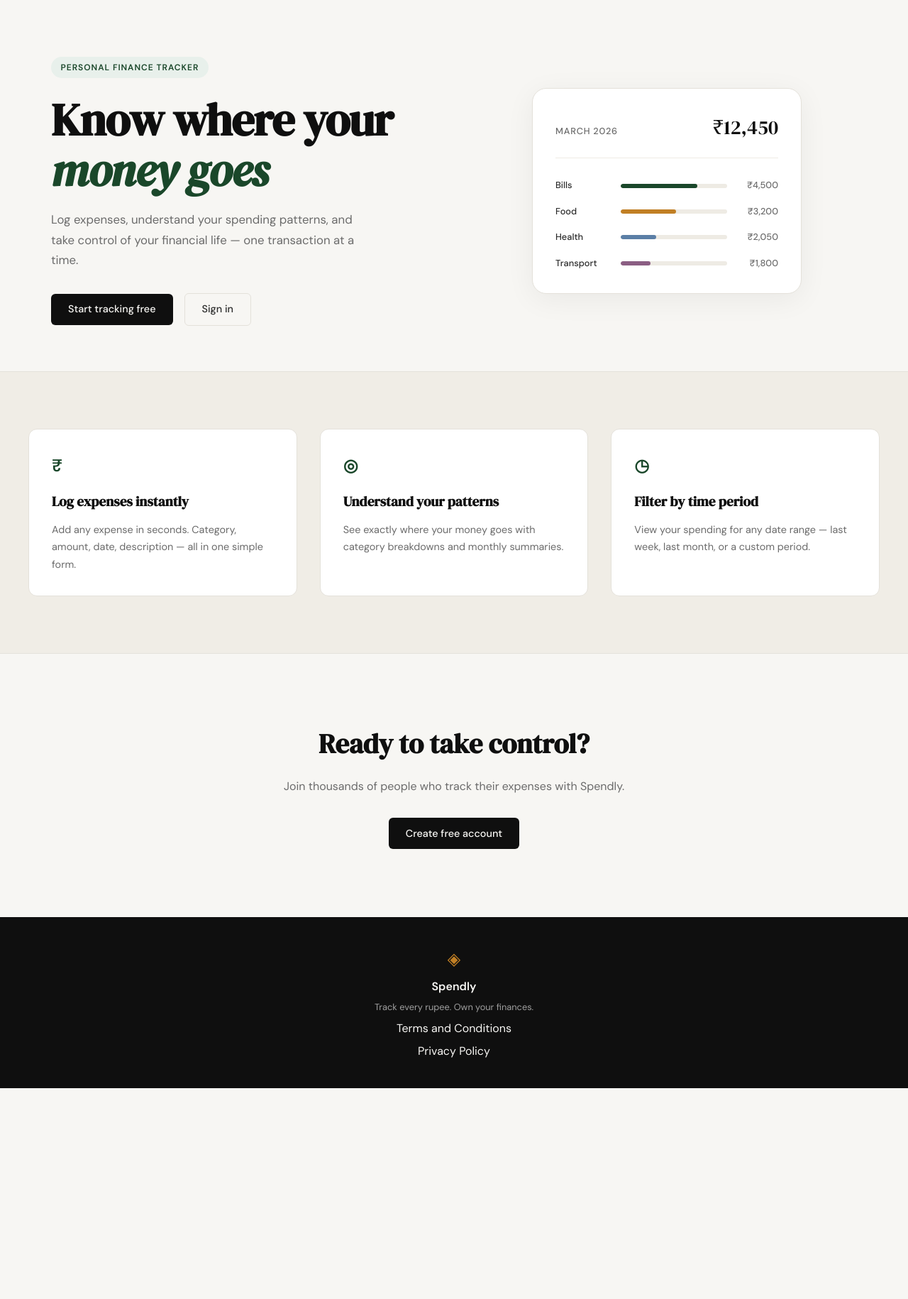
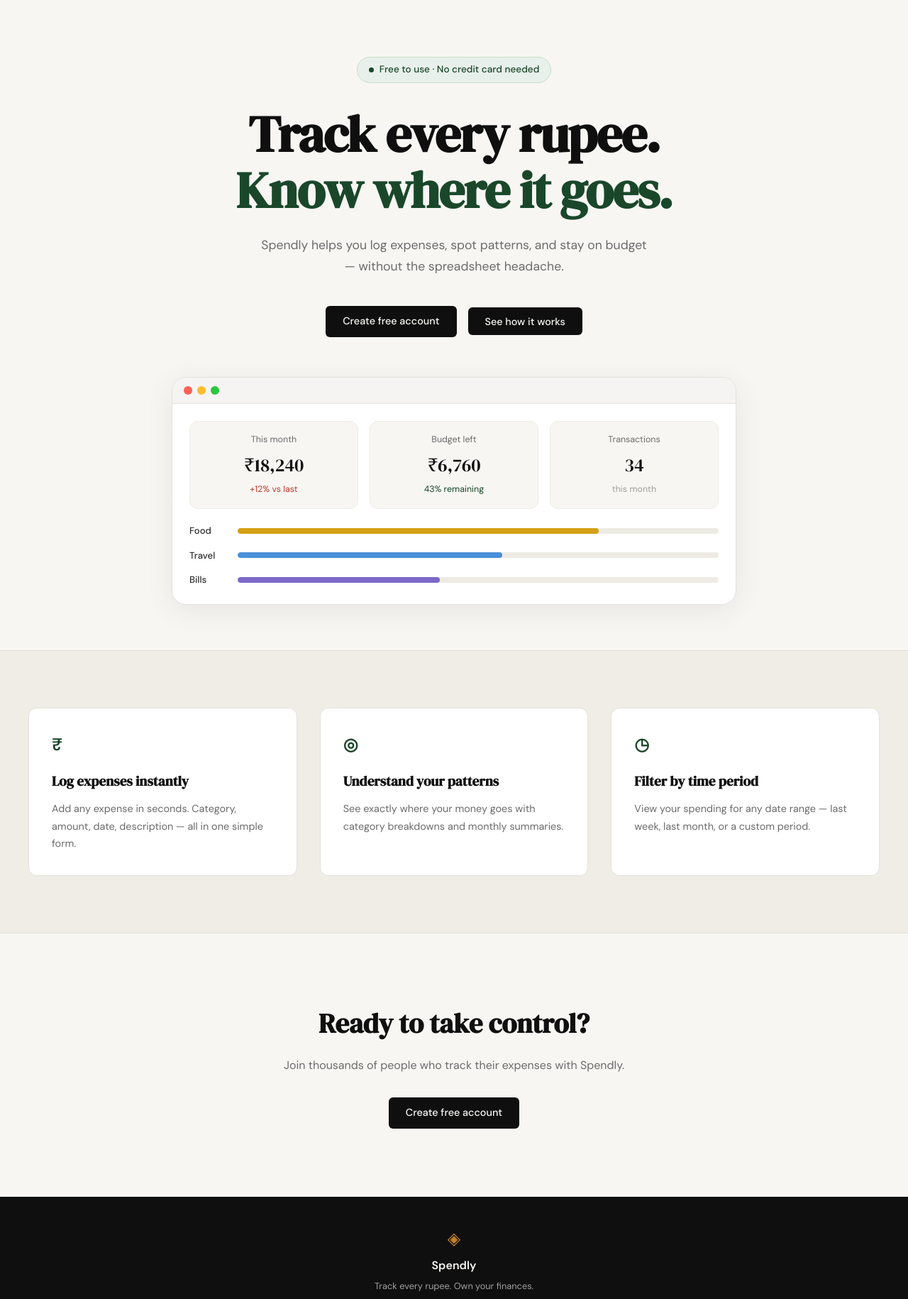
Before and after one commit to AhsanBilal157/todo_ClaudeCode, a Flask app: page / in a window 1280 px wide. Shown: the part 61-1891 px from the top of the page at 71% size. Before the commit the page ends 1594 px from the top, so only its background shows below. Run offline with Flask 3, Linux system fonts and the light colour scheme.

Commit message:
landing: update hero section and added youtube video

```diff
--- a/static/css/style.css
+++ b/static/css/style.css
@@ -125,114 +125,166 @@ a { color: inherit; text-decoration: none; }
 
 .hero {
     padding: 5rem 2rem 4rem;
-    display: grid;
-    grid-template-columns: 1fr 1fr;
-    gap: 4rem;
+    display: flex;
+    flex-direction: column;
     align-items: center;
-    max-width: var(--max-width);
+    text-align: center;
+    max-width: 860px;
     margin: 0 auto;
 }
 
+.hero-inner {
+    display: flex;
+    flex-direction: column;
+    align-items: center;
+}
+
 .hero-badge {
-    display: inline-block;
+    display: inline-flex;
+    align-items: center;
+    gap: 0.5rem;
     background: var(--accent-light);
     color: var(--accent);
-    font-size: 0.75rem;
-    font-weight: 600;
-    letter-spacing: 0.08em;
-    text-transform: uppercase;
-    padding: 0.35rem 0.85rem;
+    font-size: 0.85rem;
+    font-weight: 500;
+    padding: 0.4rem 1rem;
     border-radius: 999px;
-    margin-bottom: 1.5rem;
+    margin-bottom: 2rem;
+    border: 1px solid #c5deca;
+}
+
+.hero-badge-dot {
+    width: 7px;
+    height: 7px;
+    border-radius: 50%;
+    background: var(--accent);
+    flex-shrink: 0;
 }
 
 .hero-title {
     font-family: var(--font-display);
-    font-size: clamp(2.5rem, 5vw, 4rem);
+    font-size: clamp(2.8rem, 6vw, 4.5rem);
     line-height: 1.1;
     letter-spacing: -0.02em;
     color: var(--ink);
-    margin-bottom: 1.25rem;
+    margin-bottom: 1.5rem;
 }
 
 .hero-title em {
-    font-style: italic;
+    font-style: normal;
     color: var(--accent);
 }
 
 .hero-subtitle {
-    font-size: 1.05rem;
+    font-size: 1.1rem;
     color: var(--ink-muted);
     line-height: 1.7;
-    max-width: 460px;
-    margin-bottom: 2rem;
+    max-width: 560px;
+    margin-bottom: 2.5rem;
 }
 
 .hero-actions {
     display: flex;
     gap: 1rem;
     align-items: center;
+    margin-bottom: 3.5rem;
 }
 
 /* ------------------------------------------------------------------ */
-/* Mock card (hero visual)                                             */
+/* Mock browser (hero visual)                                          */
 /* ------------------------------------------------------------------ */
 
 .hero-visual {
-    display: flex;
-    justify-content: center;
+    width: 100%;
 }
 
-.mock-card {
+.mock-browser {
     background: var(--paper-card);
     border: 1px solid var(--border);
     border-radius: var(--radius-lg);
-    padding: 2rem;
+    overflow: hidden;
+    box-shadow: 0 8px 40px rgba(0,0,0,0.07);
     width: 100%;
-    max-width: 380px;
-    box-shadow: 0 8px 40px rgba(0,0,0,0.06);
 }
 
-.mock-card-header {
+.mock-browser-chrome {
+    background: #f5f4f2;
+    border-bottom: 1px solid var(--border);
+    padding: 0.75rem 1rem;
     display: flex;
-    justify-content: space-between;
-    align-items: baseline;
-    margin-bottom: 1.75rem;
-    padding-bottom: 1.25rem;
-    border-bottom: 1px solid var(--border-soft);
+    align-items: center;
+    gap: 0.45rem;
 }
 
-.mock-label {
-    font-size: 0.8rem;
-    font-weight: 500;
-    color: var(--ink-muted);
-    text-transform: uppercase;
-    letter-spacing: 0.06em;
+.mock-dot {
+    width: 12px;
+    height: 12px;
+    border-radius: 50%;
 }
 
-.mock-total {
-    font-family: var(--font-display);
-    font-size: 1.75rem;
-    color: var(--ink);
+.mock-dot-red    { background: #ff5f57; }
+.mock-dot-yellow { background: #febc2e; }
+.mock-dot-green  { background: #28c840; }
+
+.mock-dashboard {
+    padding: 1.5rem;
+    display: flex;
+    flex-direction: column;
+    gap: 1.25rem;
 }
 
-.mock-bars { display: flex; flex-direction: column; gap: 1rem; }
+.mock-stats {
+    display: grid;
+    grid-template-columns: repeat(3, 1fr);
+    gap: 1rem;
+}
+
+.mock-stat-card {
+    background: var(--paper);
+    border: 1px solid var(--border-soft);
+    border-radius: var(--radius-md);
+    padding: 1rem 1.25rem;
+}
+
+.mock-stat-label {
+    font-size: 0.78rem;
+    color: var(--ink-muted);
+    margin-bottom: 0.35rem;
+}
+
+.mock-stat-value {
+    font-family: var(--font-display);
+    font-size: 1.6rem;
+    color: var(--ink);
+    margin-bottom: 0.25rem;
+}
+
+.mock-stat-sub {
+    font-size: 0.78rem;
+    color: var(--ink-faint);
+}
+
+.mock-stat-up    { color: #c0392b; }
+.mock-stat-green { color: var(--accent); }
+
+.mock-bars { display: flex; flex-direction: column; gap: 0.85rem; }
 
 .mock-bar-row {
     display: grid;
-    grid-template-columns: 80px 1fr 60px;
+    grid-template-columns: 56px 1fr;
     align-items: center;
     gap: 0.75rem;
 }
 
 .mock-cat {
-    font-size: 0.8rem;
+    font-size: 0.82rem;
     font-weight: 500;
     color: var(--ink-soft);
+    text-align: left;
 }
 
 .mock-bar-track {
-    height: 6px;
+    height: 8px;
     background: var(--border-soft);
     border-radius: 999px;
     overflow: hidden;
@@ -240,21 +292,12 @@ a { color: inherit; text-decoration: none; }
 
 .mock-bar {
     height: 100%;
-    background: var(--accent);
     border-radius: 999px;
-    transition: width 0.6s ease;
 }
 
-.mock-bar-2 { background: var(--accent-2); }
-.mock-bar-3 { background: #5b7fa6; }
-.mock-bar-4 { background: #8b5e83; }
-
-.mock-amt {
-    font-size: 0.8rem;
-    font-weight: 500;
-    color: var(--ink-muted);
-    text-align: right;
-}
+.mock-bar-food   { background: #d4a017; }
+.mock-bar-travel { background: #4a90d9; }
+.mock-bar-bills  { background: #7b68c8; }
 
 /* ------------------------------------------------------------------ */
 /* Buttons                                                             */
@@ -512,15 +555,7 @@ a { color: inherit; text-decoration: none; }
 /* ------------------------------------------------------------------ */
 
 @media (max-width: 900px) {
-    .hero {
-        grid-template-columns: 1fr;
-        text-align: center;
-    }
-
-    .hero-subtitle { max-width: 100%; }
-    .hero-actions { justify-content: center; }
-    .hero-visual { display: none; }
-
+    .mock-stats { grid-template-columns: 1fr; }
     .features-inner { grid-template-columns: 1fr; }
 }
 
--- a/templates/landing.html
+++ b/templates/landing.html
@@ -1,60 +1,124 @@
 {% extends "base.html" %}
 
 {% block title %}Spendly — Track Every Rupee{% endblock %}
+
+{% block head %}
+<style>
+    .video-modal-overlay {
+        display: none;
+        position: fixed;
+        inset: 0;
+        background: rgba(0, 0, 0, 0.7);
+        z-index: 1000;
+        align-items: center;
+        justify-content: center;
+    }
+
+    .video-modal-overlay.is-open {
+        display: flex;
+    }
+
+    .video-modal {
+        position: relative;
+        width: 90%;
+        max-width: 860px;
+        background: #000;
+        border-radius: var(--radius-lg);
+        overflow: hidden;
+        box-shadow: 0 24px 80px rgba(0, 0, 0, 0.5);
+    }
+
+    .video-modal-close {
+        position: absolute;
+        top: -2.5rem;
+        right: 0;
+        background: none;
+        border: none;
+        color: #fff;
+        font-size: 1.75rem;
+        line-height: 1;
+        cursor: pointer;
+        opacity: 0.8;
+        transition: opacity 0.2s;
+    }
+
+    .video-modal-close:hover { opacity: 1; }
+
+    .video-modal iframe {
+        display: block;
+        width: 100%;
+        aspect-ratio: 16 / 9;
+        border: none;
+    }
+</style>
+{% endblock %}
 
 {% block content %}
 
 <section class="hero">
     <div class="hero-inner">
-        <div class="hero-badge">Personal Finance Tracker</div>
+        <div class="hero-badge">
+            <span class="hero-badge-dot"></span>
+            Free to use · No credit card needed
+        </div>
         <h1 class="hero-title">
-            Know where your<br>
-            <em>money goes</em>
+            Track every rupee.<br>
+            <em>Know where it goes.</em>
         </h1>
         <p class="hero-subtitle">
-            Log expenses, understand your spending patterns,
-            and take control of your financial life —
-            one transaction at a time.
+            Spendly helps you log expenses, spot patterns, and stay
+            on budget — without the spreadsheet headache.
         </p>
         <div class="hero-actions">
-            <a href="{{ url_for('register') }}" class="btn-primary">Start tracking free</a>
-            <a href="{{ url_for('login') }}" class="btn-ghost">Sign in</a>
+            <a href="{{ url_for('register') }}" class="btn-primary">Create free account</a>
+            <button id="open-video-modal" class="btn-primary">See how it works</button>
         </div>
     </div>
+
     <div class="hero-visual">
-        <div class="mock-card">
-            <div class="mock-card-header">
-                <span class="mock-label">March 2026</span>
-                <span class="mock-total">₹12,450</span>
+        <div class="mock-browser">
+            <div class="mock-browser-chrome">
+                <span class="mock-dot mock-dot-red"></span>
+                <span class="mock-dot mock-dot-yellow"></span>
+                <span class="mock-dot mock-dot-green"></span>
             </div>
-            <div class="mock-bars">
-                <div class="mock-bar-row">
-                    <span class="mock-cat">Bills</span>
-                    <div class="mock-bar-track">
-                        <div class="mock-bar" style="width: 72%"></div>
+            <div class="mock-dashboard">
+                <div class="mock-stats">
+                    <div class="mock-stat-card">
+                        <p class="mock-stat-label">This month</p>
+                        <p class="mock-stat-value">₹18,240</p>
+                        <p class="mock-stat-sub mock-stat-up">+12% vs last</p>
                     </div>
-                    <span class="mock-amt">₹4,500</span>
+                    <div class="mock-stat-card">
+                        <p class="mock-stat-label">Budget left</p>
+                        <p class="mock-stat-value">₹6,760</p>
+                        <p class="mock-stat-sub mock-stat-green">43% remaining</p>
+                    </div>
+                    <div class="mock-stat-card">
+                        <p class="mock-stat-label">Transactions</p>
+                        <p class="mock-stat-value">34</p>
+                        <p class="mock-stat-sub">this month</p>
+                    </div>
                 </div>
-                <div class="mock-bar-row">
-                    <span class="mock-cat">Food</span>
-                    <div class="mock-bar-track">
-                        <div class="mock-bar mock-bar-2" style="width: 52%"></div>
+                <div class="mock-bars">
+                    <div class="mock-bar-row">
+                        <span class="mock-cat">Food</span>
+                        <div class="mock-bar-track">
+                            <div class="mock-bar mock-bar-food" style="width: 75%"></div>
+                        </div>
                     </div>
-                    <span class="mock-amt">₹3,200</span>
-                </div>
-                <div class="mock-bar-row">
-                    <span class="mock-cat">Health</span>
-                    <div class="mock-bar-track">
-                        <div class="mock-bar mock-bar-3" style="width: 33%"></div>
+                    <div class="mock-bar-row">
+                        <span class="mock-cat">Travel</span>
+                        <div class="mock-bar-track">
+                            <div class="mock-bar mock-bar-travel" style="width: 55%"></div>
+                        </div>
                     </div>
-                    <span class="mock-amt">₹2,050</span>
-                </div>
-                <div class="mock-bar-row">
-                    <span class="mock-cat">Transport</span>
-                    <div class="mock-bar-track">
-                        <div class="mock-bar mock-bar-4" style="width: 28%"></div>
+                    <div class="mock-bar-row">
+                        <span class="mock-cat">Bills</span>
+                        <div class="mock-bar-track">
+                            <div class="mock-bar mock-bar-bills" style="width: 42%"></div>
+                        </div>
                     </div>
-                    <span class="mock-amt">₹1,800</span>
                 </div>
             </div>
         </div>
@@ -89,4 +153,52 @@
     </div>
 </section>
 
+<!-- Video modal -->
+<div id="video-modal-overlay" class="video-modal-overlay" role="dialog" aria-modal="true">
+    <div class="video-modal">
+        <button id="close-video-modal" class="video-modal-close" aria-label="Close">&times;</button>
+        <iframe
+            id="video-modal-iframe"
+            src=""
+            data-src="https://www.youtube.com/embed/dQw4w9WgXcQ?enablejsapi=1"
+            allow="autoplay; encrypted-media"
+            allowfullscreen>
+        </iframe>
+    </div>
+</div>
+
 {% endblock %}
+
+{% block scripts %}
+<script>
+    (function () {
+        const overlay = document.getElementById('video-modal-overlay');
+        const iframe  = document.getElementById('video-modal-iframe');
+        const openBtn = document.getElementById('open-video-modal');
+        const closeBtn = document.getElementById('close-video-modal');
+
+        function openModal() {
+            iframe.src = iframe.dataset.src;
+            overlay.classList.add('is-open');
+            document.body.style.overflow = 'hidden';
+        }
+
+        function closeModal() {
+            iframe.src = '';
+            overlay.classList.remove('is-open');
+            document.body.style.overflow = '';
+        }
+
+        openBtn.addEventListener('click', openModal);
+        closeBtn.addEventListener('click', closeModal);
+
+        overlay.addEventListener('click', function (e) {
+            if (e.target === overlay) closeModal();
+        });
+
+        document.addEventListener('keydown', function (e) {
+            if (e.key === 'Escape') closeModal();
+        });
+    })();
+</script>
+{% endblock %}
```
